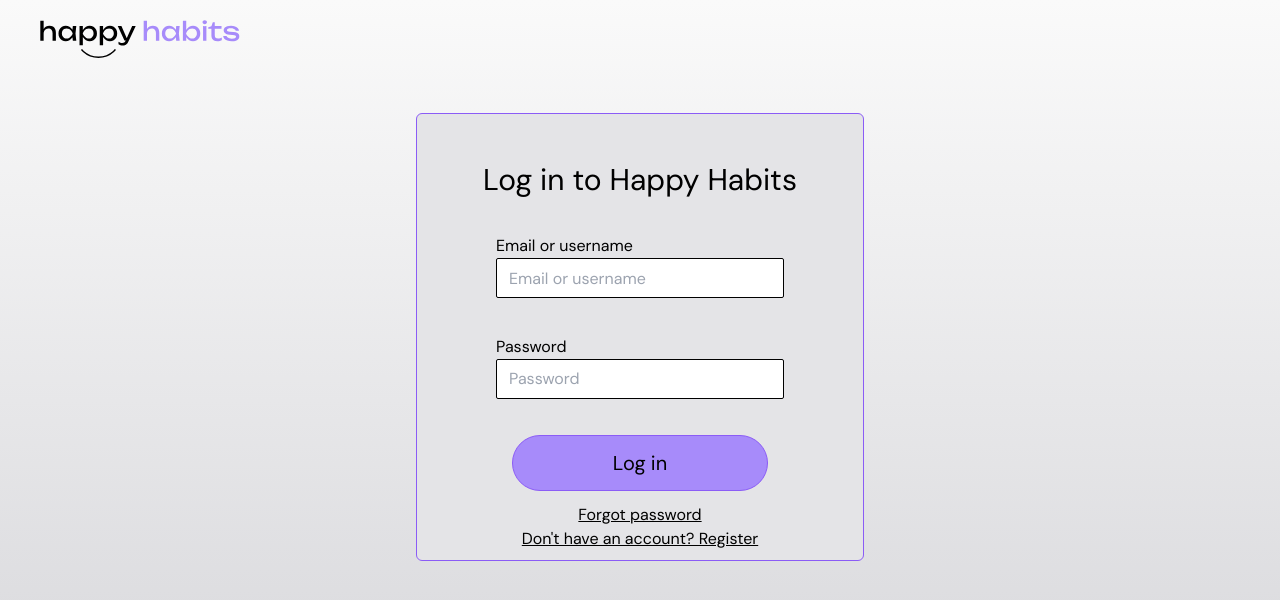
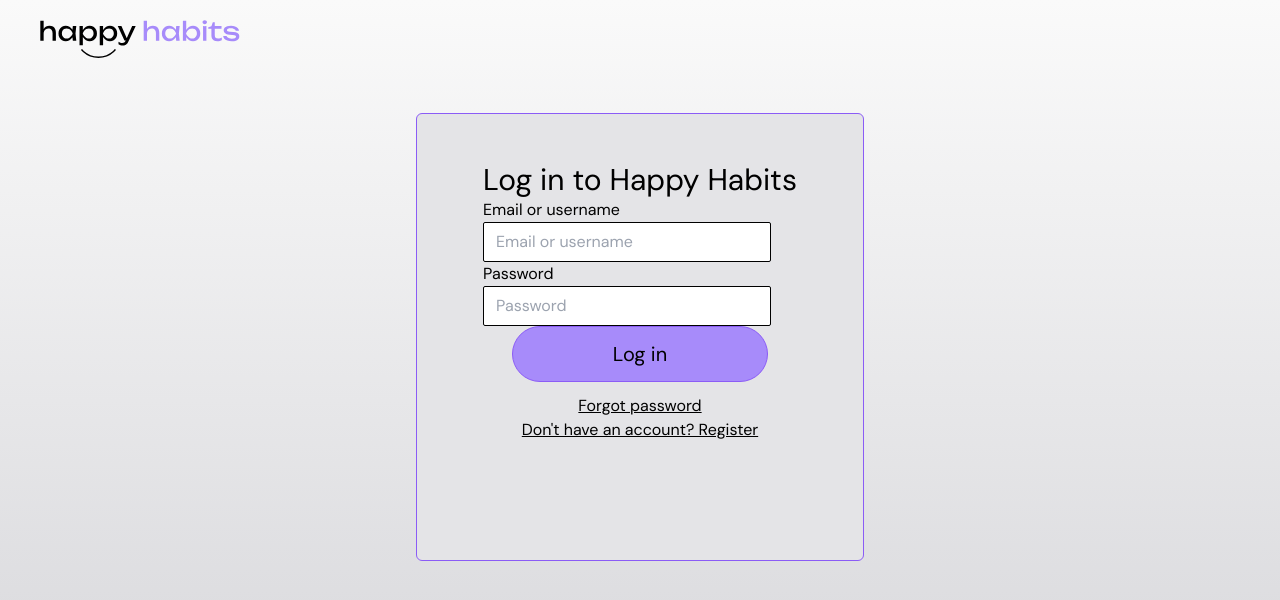
Before and after one commit to nohgo/happy-habits, a Next.js app in the folder client/: page /login in a window 1280 px wide. Shown: the top 600 px of the page. Built offline with nearby package versions, Linux system fonts and the light colour scheme.

Commit message:
Begin form cosmetics

```diff
--- a/client/app/(auth)/_ui/InputBox.tsx
+++ b/client/app/(auth)/_ui/InputBox.tsx
@@ -10,6 +10,7 @@ export default function InputBox({ id, placeholder }: IInputBox) {
         {placeholder}
       </label>
       <input
+        id={id}
         name={id}
         placeholder={placeholder}
         required
--- a/client/app/(auth)/login/LoginBox.tsx
+++ b/client/app/(auth)/login/LoginBox.tsx
@@ -1,5 +1,6 @@
 /* eslint-disable react/no-unescaped-entities */
 "use client";
+
 // Dependencies
 import Link from "next/link";
 import login from "../_lib/login";
@@ -22,14 +23,15 @@ export default function LoginBox() {
       setIsInvalid(true);
       return;
     }
+    setIsInvalid(false);
     const data = await res;
     document.cookie = `token=Bearer ${data.token}`;
     router.push("/");
   }
 
   return (
-    <form action={setCookies}>
-      <ContainerBox>
+    <ContainerBox>
+      <form action={setCookies}>
         <div className="text-3xl mt-10 dark:text-grayscale-50">
           Log in to Happy Habits
         </div>
@@ -37,6 +39,9 @@ export default function LoginBox() {
         <InputBox id="password" placeholder="Password" />
         <div className="flex justify-center items-center flex-col">
           <SubmitButton text="Log in" />
+          <div className={`${isInvalid ? "block" : "hidden"} text-red-500`}>
+            Login failed. Please try again.
+          </div>
           <Link
             href="/"
             className="dark:text-grayscale-50 underline block transition hover:no-underline"
@@ -50,7 +55,7 @@ export default function LoginBox() {
             Don't have an account? Register
           </Link>
         </div>
-      </ContainerBox>
-    </form>
+      </form>
+    </ContainerBox>
   );
 }
--- a/client/tailwind.config.ts
+++ b/client/tailwind.config.ts
@@ -8,6 +8,7 @@ const config: Config = {
     "./app/**/*.{js,ts,jsx,tsx,mdx}",
   ],
   theme: {
+    extend: {
       colors: {
         accent: colors.violet,
         "accent-main": colors.violet[400],
@@ -15,6 +16,7 @@ const config: Config = {
         grayscale: colors.zinc,
         "grayscale-bg-light": colors.zinc[200],
         "grayscale-bg-dark": colors.zinc[800],
+      },
     },
   },
   variants: {
```
Also changed, not shown: client/app/_ui/Logo.tsx (renamed from client/app/_ui/logo.tsx). Lines whose indentation alone changed are shown as unchanged.
